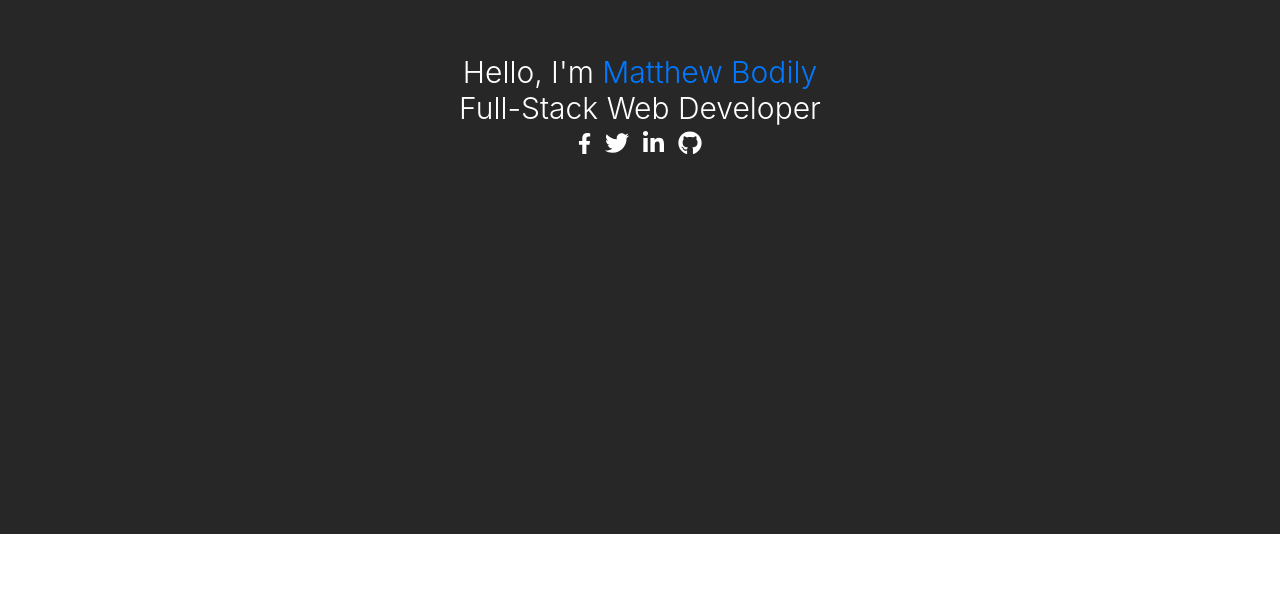
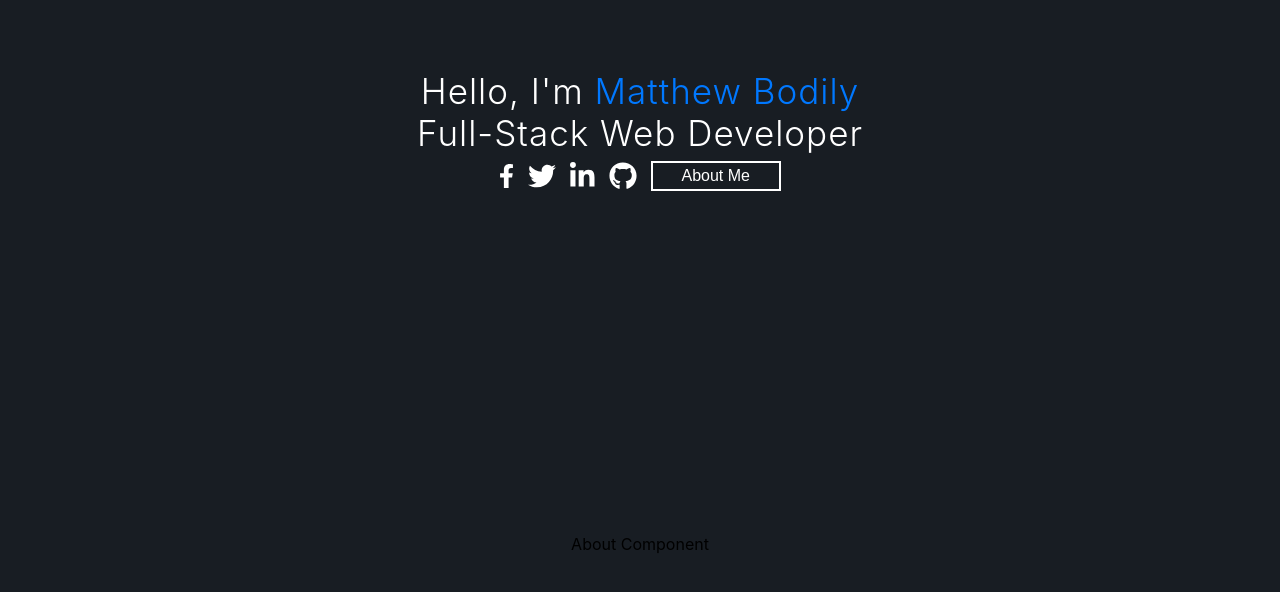
Before and after one commit to mattcbodily/portfolio-two, a React (Create React App) app: page / in a window 1280 px wide. Shown: the part 266-858 px from the top of the page. Before the commit the page ends 800 px from the top, so only its background shows below. Built offline with nearby package versions, Linux system fonts and the light colour scheme.

Commit message:
added the about component and anchorlink scrolling to navigate from home to the about component

```diff
--- a/package.json
+++ b/package.json
@@ -8,8 +8,8 @@
     "@fortawesome/free-solid-svg-icons": "^5.10.0",
     "@fortawesome/react-fontawesome": "^0.1.4",
     "react": "^16.8.6",
+    "react-anchor-link-smooth-scroll": "^1.0.12",
     "react-dom": "^16.8.6",
-    "react-router-dom": "^5.0.1",
     "react-scripts": "3.0.1"
   },
   "scripts": {
--- a/src/App.css
+++ b/src/App.css
@@ -3,8 +3,16 @@ h1 {
   font-weight: 300;
   margin: 0px;
   color: white;
+  letter-spacing: 1px;
 }
 
 .App {
+  background-color: #181D23;
   text-align: center;
 }
+
+@media(min-width: 700px){
+  h1 {
+    font-size: 35px;
+  }
+}
--- a/src/App.js
+++ b/src/App.js
@@ -1,11 +1,13 @@
 import React from 'react';
 import Home from './Components/Home/Home';
+import About from './Components/About/About';
 import './App.css';
 
 function App() {
   return (
     <div className="App">
       <Home />
+      <About />
     </div>
   );
 }
--- /dev/null
+++ b/src/Components/About/About.css
@@ -0,0 +1,3 @@
+.about-container {
+    min-height: 100vh;
+}
--- /dev/null
+++ b/src/Components/About/About.js
@@ -0,0 +1,12 @@
+import React from 'react';
+import './About.css';
+
+const About = () => {
+    return(
+        <div id='about' className='about-container'>
+            About Component
+        </div>
+    )
+}
+
+export default About;
--- a/src/Components/Home/Home.css
+++ b/src/Components/Home/Home.css
@@ -1,7 +1,13 @@
+section {
+    display: flex;
+    justify-content: center;
+    align-items: center;
+    padding-top: 7px;
+}
+
 .home-container {
-    min-height: 60vh;
-    background-color: #272727;
-    padding-top: 40vh;
+    min-height: 58vh;
+    padding-top: 42vh;
 }
 
 .name-span {
@@ -9,13 +15,12 @@
 }
 
 #facebook-icon {
-    font-size: 21px;
-    margin: 6px 7px;
+    font-size: 23px;
 }
 
 .brand-icon {
-    font-size: 24px;
-    margin: 5px 7px;
+    font-size: 26px;
+    margin: 0px 7px;
     color: white;
 }
 
@@ -26,3 +31,34 @@
 .brand-icon:active {
     color: white;
 }
+
+.landing-button {
+    height: 30px;
+    width: 130px;
+    margin: 0px 7px;
+    border: 2px solid white;
+    background-color: #181D23;
+    font-size: 16px;
+    font-weight: 500;
+    color: white;
+}
+
+.landing-button:hover {
+    border-color: #0078FF;
+    color: #0078FF;
+}
+
+.landing-button:active {
+    border-color: white;
+    color: white;
+}
+
+@media(min-width: 700px){
+    #facebook-icon {
+        font-size: 24px;
+    }
+
+    .brand-icon {
+        font-size: 28px;
+    }
+}
--- a/src/Components/Home/Home.js
+++ b/src/Components/Home/Home.js
@@ -1,4 +1,5 @@
 import React from 'react';
+import AnchorLink from 'react-anchor-link-smooth-scroll';
 import './Home.css';
 import {library} from '@fortawesome/fontawesome-svg-core'
 import {FontAwesomeIcon} from '@fortawesome/react-fontawesome';
@@ -10,10 +11,13 @@ const Home = () => {
         <div className='home-container'>
             <h1>Hello, I'm <span className='name-span'>Matthew Bodily</span></h1>
             <h1>Full-Stack Web Developer</h1>
-            <FontAwesomeIcon icon={['fab', 'facebook-f']} id='facebook-icon' className='brand-icon'/>
-            <FontAwesomeIcon icon={['fab', 'twitter']} className='brand-icon'/>
-            <FontAwesomeIcon icon={['fab', 'linkedin-in']} className='brand-icon'/>
-            <FontAwesomeIcon icon={['fab', 'github']} className='brand-icon'/>
+            <section>
+                <a href='https://www.facebook.com/matt.bodily.1'><FontAwesomeIcon icon={['fab', 'facebook-f']} id='facebook-icon' className='brand-icon'/></a>
+                <a href='https://twitter.com/Mattcbodily'><FontAwesomeIcon icon={['fab', 'twitter']} className='brand-icon'/></a>
+                <a href='https://www.linkedin.com/in/matthewbodily/'><FontAwesomeIcon icon={['fab', 'linkedin-in']} className='brand-icon'/></a>
+                <a href='https://github.com/mattcbodily'><FontAwesomeIcon icon={['fab', 'github']} className='brand-icon'/></a>
+                <AnchorLink href='#about'><button className='landing-button'>About Me</button></AnchorLink>
+            </section>
         </div>
     )
 }
```
Also changed, not shown: 1 other file (tests, documents, lock files or other folders).
